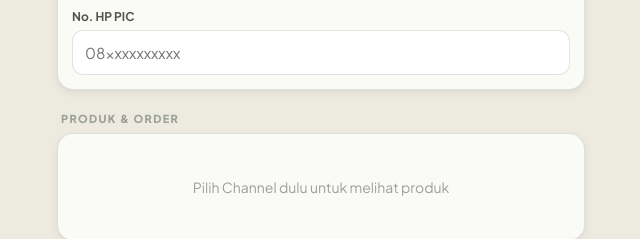
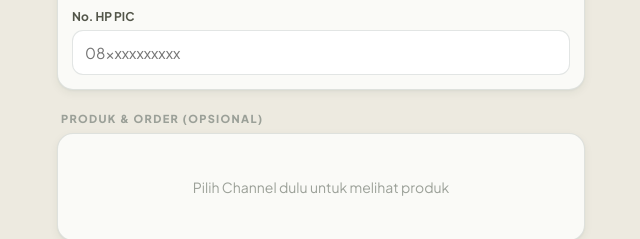
Before and after one commit to hanatrial/specialchannel, a plain HTML site: page index.html in a window 1280 px wide. Shown: the part 1207-1446 px from the top of the page, 319-959 px from the left. Drawn offline with Linux system fonts and the light colour scheme.

Commit message:
Label product list as optional
Co-Authored-By: Claude Opus 5.5 <noreply@anthropic.com>

```diff
--- a/index.html
+++ b/index.html
@@ -132,7 +132,7 @@ textarea{min-height:70px;resize:vertical}
     <input type="tel" id="picPhone" placeholder="08xxxxxxxxxx" inputmode="tel">
   </div>
 
-  <div class="sec">Produk &amp; Order</div>
+  <div class="sec">Produk &amp; Order (opsional)</div>
   <div class="card">
     <input type="text" class="search" id="q" placeholder="🔍 Cari produk…">
     <div id="products"></div>
```
